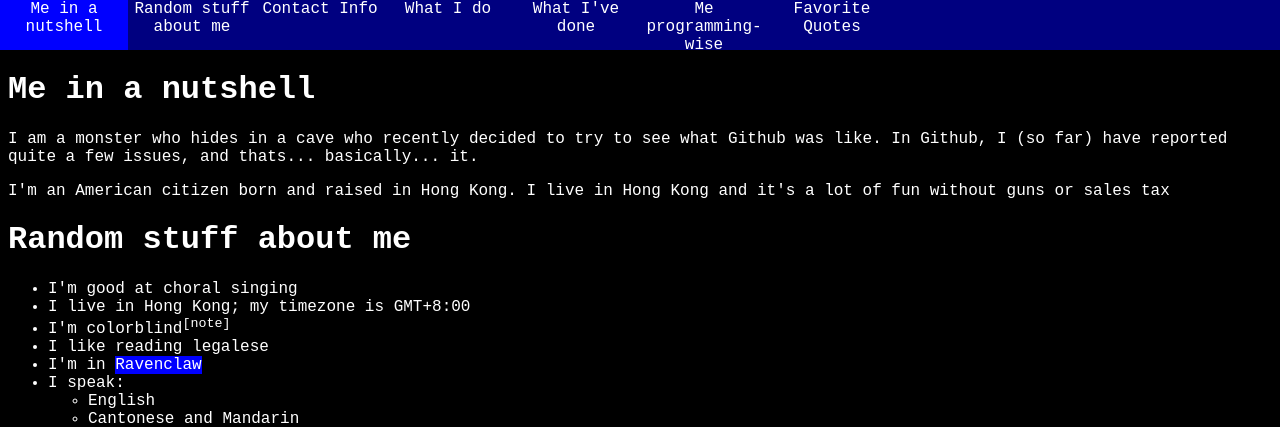
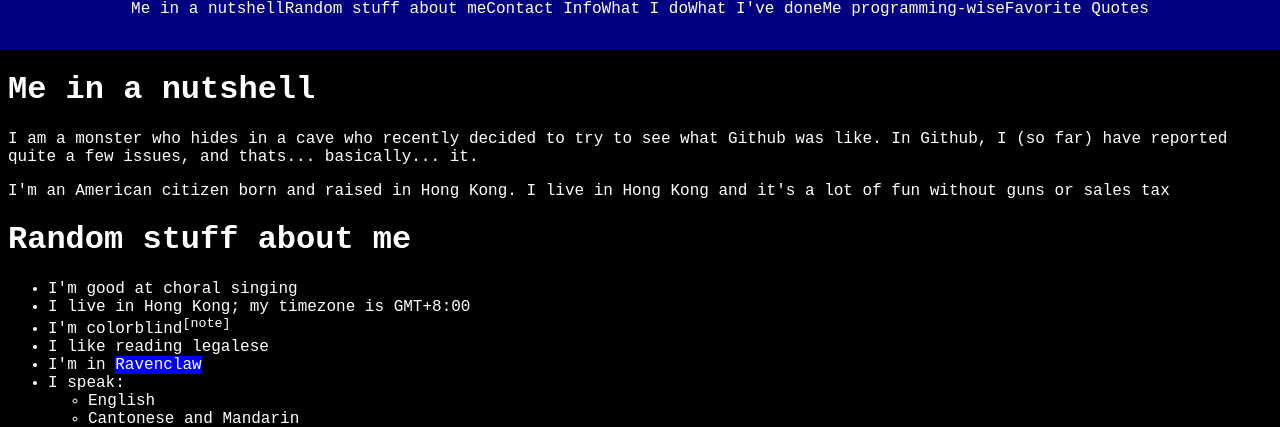
Before and after one commit to Kenny2github/kenny2github.github.io, a PHP site: page / in a window 1280 px wide. Shown: the top 427 px of the page. Run offline with PHP 8.4, Linux system fonts and the light colour scheme.

Commit message:
Update main.css

```diff
--- a/main.css
+++ b/main.css
@@ -20,12 +20,13 @@ div#header {
     width:100%;
     background-color:#000080;
     height:50px;
+	text-align:center;
 }
 div#header a {
     display:inline-block;
     transition:250ms;
-    width:calc(100% / 10);
     height:50px;
+	width:auto;
     text-align:center;
     vertical-align:middle;
     text-decoration:none;
```
